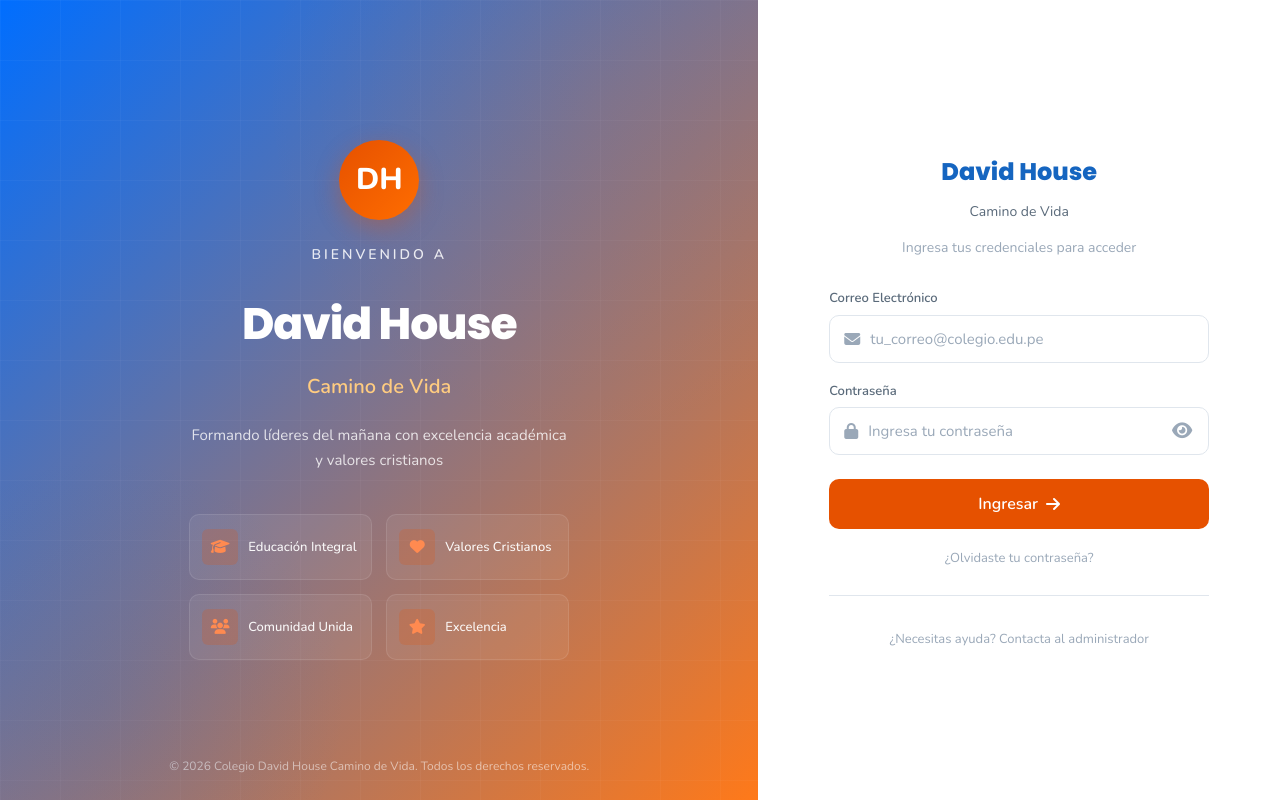
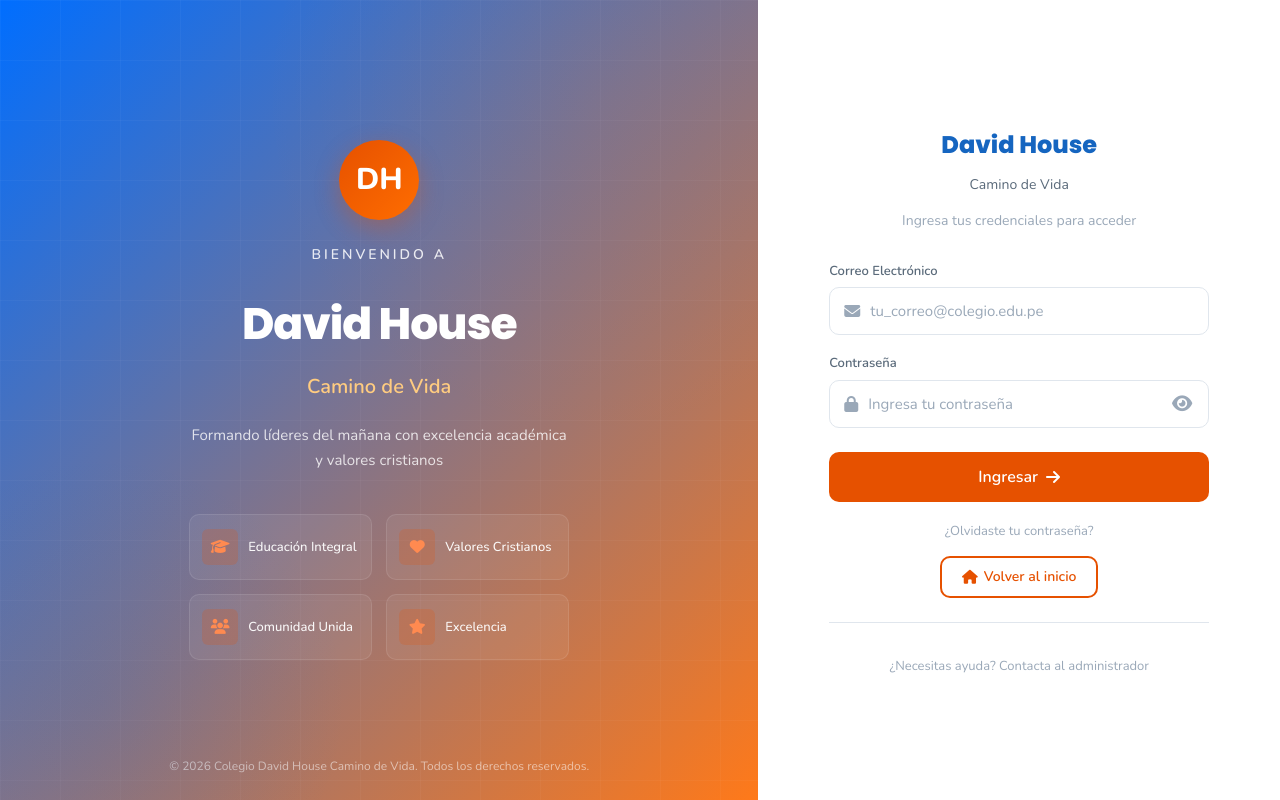
Before and after one commit to i1810327-maker/DavidHouse, a Flask app: page /login in a window 1280 px wide. Run offline with Flask 3, Linux system fonts and the light colour scheme; parts of the project's set-up code (start-up, migrations or seed data) failed here and were passed over.

Commit message:
Seguridad: anti-back-después-de-logout y botón volver al inicio en login

```diff
--- a/app.py
+++ b/app.py
@@ -287,11 +287,23 @@ def login():
         return render_template('login.html')
     return render_template('login.html')
 
+@app.after_request
+def add_cache_headers(response):
+    if 'usuario_id' in session:
+        response.headers['Cache-Control'] = 'no-store, no-cache, must-revalidate, post-check=0, pre-check=0'
+        response.headers['Pragma'] = 'no-cache'
+        response.headers['Expires'] = '0'
+    return response
+
 @app.route('/logout')
 def logout():
     session.clear()
     flash('Sesión cerrada', 'success')
-    return redirect(url_for('login'))
+    resp = redirect(url_for('login'))
+    resp.headers['Cache-Control'] = 'no-store, no-cache, must-revalidate, post-check=0, pre-check=0'
+    resp.headers['Pragma'] = 'no-cache'
+    resp.headers['Expires'] = '0'
+    return resp
 
 @app.route('/recuperar_contrasena')
 def recuperar_contrasena():
--- a/static/css/styles.css
+++ b/static/css/styles.css
@@ -801,6 +801,9 @@ img { max-width: 100%; height: auto; }
 .login-forgot a:hover { color: var(--accent); background: #fff0e6; text-decoration: none; }
 .login-help { text-align: center; margin-top: 24px; padding-top: 20px; border-top: 1px solid var(--border); }
 .login-help p { color: var(--text-muted); font-size: 13px; }
+.login-back-home { text-align: center; margin-top: 12px; }
+.btn-back-home { display: inline-flex; align-items: center; gap: 6px; color: var(--accent); font-size: 14px; font-weight: 600; padding: 8px 20px; border-radius: var(--radius-md); border: 2px solid var(--accent); transition: all .3s ease; }
+.btn-back-home:hover { background: var(--accent); color: #fff; text-decoration: none; }
 
 /* ===== HOME PAGE ===== */
 .home-header {
--- a/templates/login.html
+++ b/templates/login.html
@@ -96,6 +96,10 @@
                         <a href="{{ url_for('recuperar_contrasena') }}">¿Olvidaste tu contraseña?</a>
                     </div>
 
+                    <div class="login-back-home">
+                        <a href="{{ url_for('index') }}" class="btn-back-home"><i class="fas fa-home"></i> Volver al inicio</a>
+                    </div>
+
                     <div class="login-help">
                         <p>¿Necesitas ayuda? Contacta al administrador</p>
                     </div>
```
